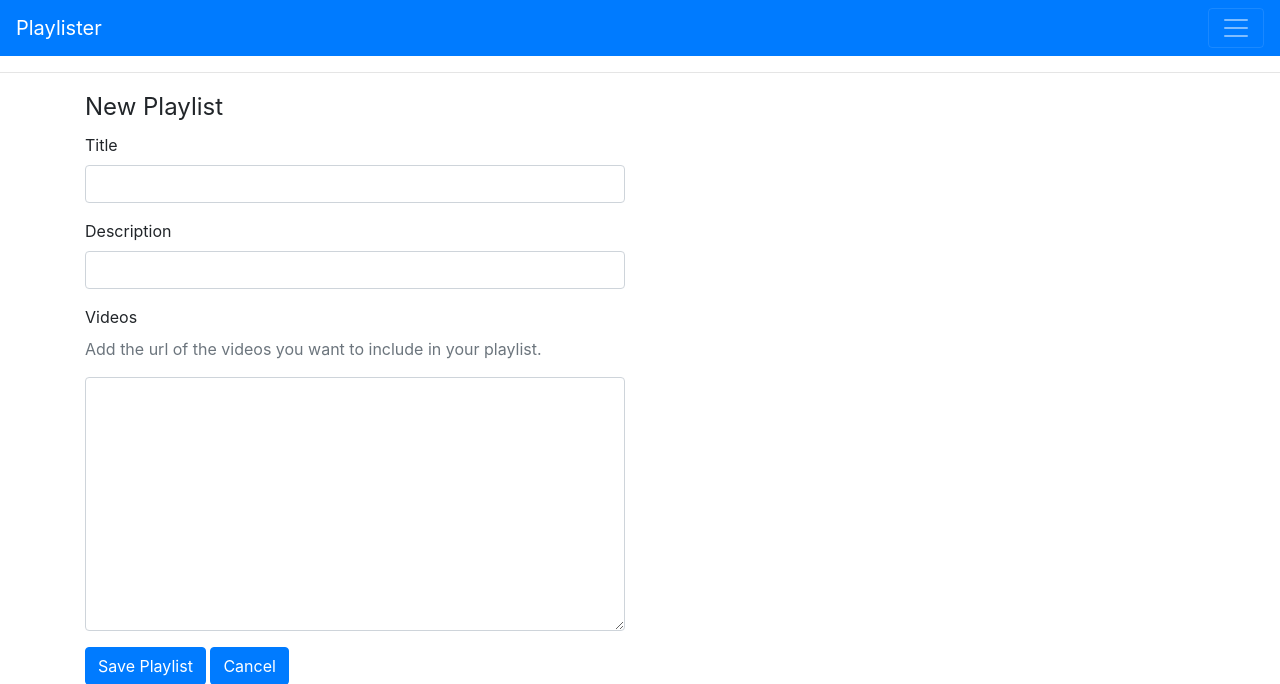
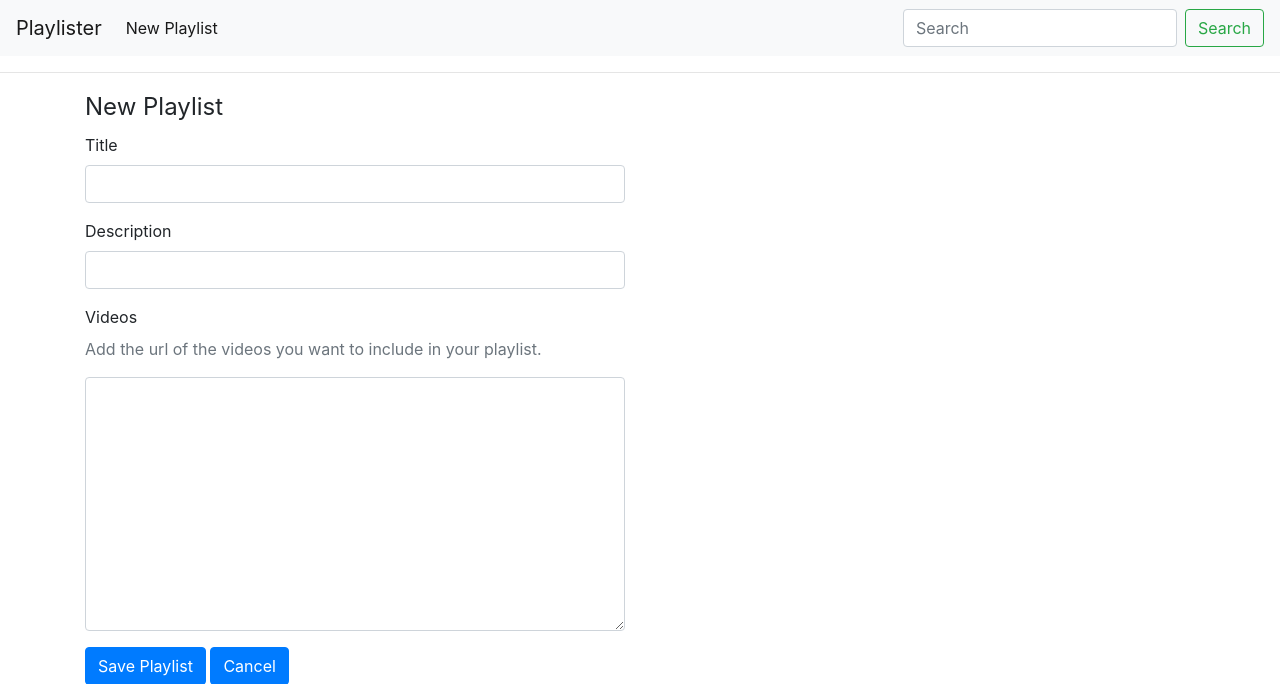
Before and after one commit to prathmesh-jagtap/Flask-Playlister-App, a Flask app: page /playlists/new in a window 1280 px wide. Shown: the top 684 px of the page. Run offline with Flask 2, Linux system fonts and the light colour scheme; some libraries are stand-ins or nearby versions.

Commit message:
navbar updated

```diff
--- a/templates/partials/navbar.html
+++ b/templates/partials/navbar.html
@@ -1,7 +1,7 @@
 <!--templates/partials/navbar.html-->
 
 <!--new-->
-<nav class="navbar navbar-dark bg-primary">
+<nav class="navbar navbar-expand-lg navbar-light bg-light">
   <a class="navbar-brand" href="/">Playlister</a>
   <button class="navbar-toggler" type="button" data-toggle="collapse" data-target="#navbarSupportedContent" aria-controls="navbarSupportedContent" aria-expanded="false" aria-label="Toggle navigation">
     <span class="navbar-toggler-icon"></span>
```
